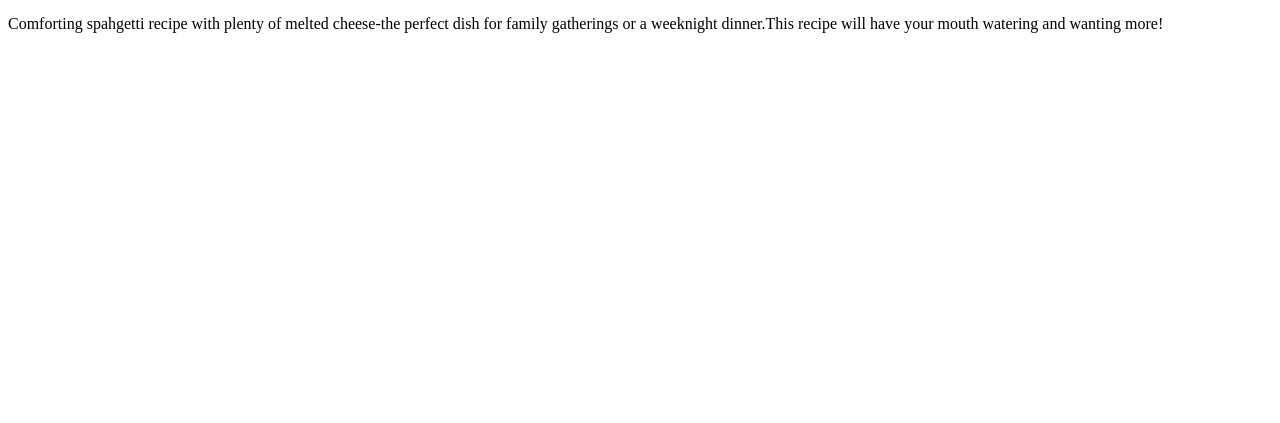
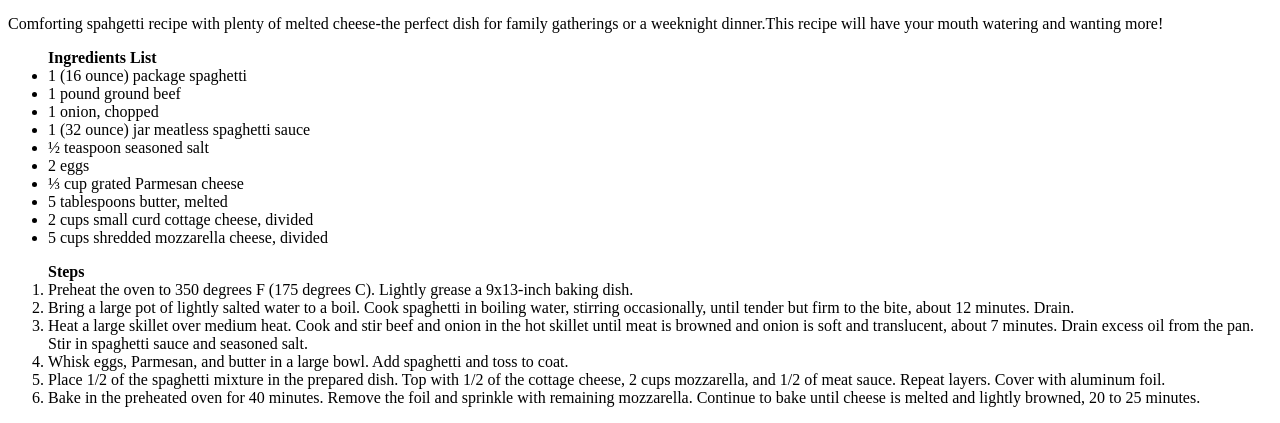
Before and after one commit to Mxrcos13/odin-recipes, a plain HTML site: page recipes/spahgetti.html in a window 1280 px wide. Shown: the part 478-901 px from the top of the page. Before the commit the page ends 800 px from the top, so only its background shows below. Drawn offline with Linux system fonts and the light colour scheme.

Commit message:
Added unordered ingredient list and ordered steps list

```diff
--- a/recipes/spahgetti.html
+++ b/recipes/spahgetti.html
@@ -8,7 +8,32 @@
         <h1>Spahgetti!</h1>
         <img src="../images/image.jpeg" alt="Picture of spahgetti" width="300" height="350">
         <h3>Description</h3>
-        <p>Comforting spahgetti recipe with plenty of melted cheese-the perfect dish for family gatherings or a weeknight dinner.This recipe will have your mouth watering and wanting more!</p>
+        <p>Comforting spahgetti recipe with plenty of melted cheese-the perfect dish for family gatherings or a weeknight dinner.This recipe will have your mouth watering and wanting more!
+         </p>
+            <p>
+             <ul><strong>Ingredients List</strong>
+                <li>1 (16 ounce) package spaghetti</li>
+                <li>1 pound ground beef</li>
+                <li>1 onion, chopped</li>
+                <li>1 (32 ounce) jar meatless spaghetti sauce</li>
+                <li>½ teaspoon seasoned salt</li>
+                <li>2 eggs</li>
+                <li>⅓ cup grated Parmesan cheese</li>
+                <li>5 tablespoons butter, melted</li>
+                <li>2 cups small curd cottage cheese, divided</li>
+                <li>5 cups shredded mozzarella cheese, divided</li>
+            </ul>
+            </p>
+            <p>
+             <ol><strong>Steps</strong>
+                <li>Preheat the oven to 350 degrees F (175 degrees C). Lightly grease a 9x13-inch baking dish.</li>
+                <li>Bring a large pot of lightly salted water to a boil. Cook spaghetti in boiling water, stirring occasionally, until tender but firm to the bite, about 12 minutes. Drain.</li>
+                <li>Heat a large skillet over medium heat. Cook and stir beef and onion in the hot skillet until meat is browned and onion is soft and translucent, about 7 minutes. Drain excess oil from the pan. Stir in spaghetti sauce and seasoned salt.</li>
+                <li>Whisk eggs, Parmesan, and butter in a large bowl. Add spaghetti and toss to coat.</li>
+                <li>Place 1/2 of the spaghetti mixture in the prepared dish. Top with 1/2 of the cottage cheese, 2 cups mozzarella, and 1/2 of meat sauce. Repeat layers. Cover with aluminum foil.</li>
+                <li>Bake in the preheated oven for 40 minutes. Remove the foil and sprinkle with remaining mozzarella. Continue to bake until cheese is melted and lightly browned, 20 to 25 minutes.</li>
+                </ol>
 
+            </p>
     </body>
 </html>
```
